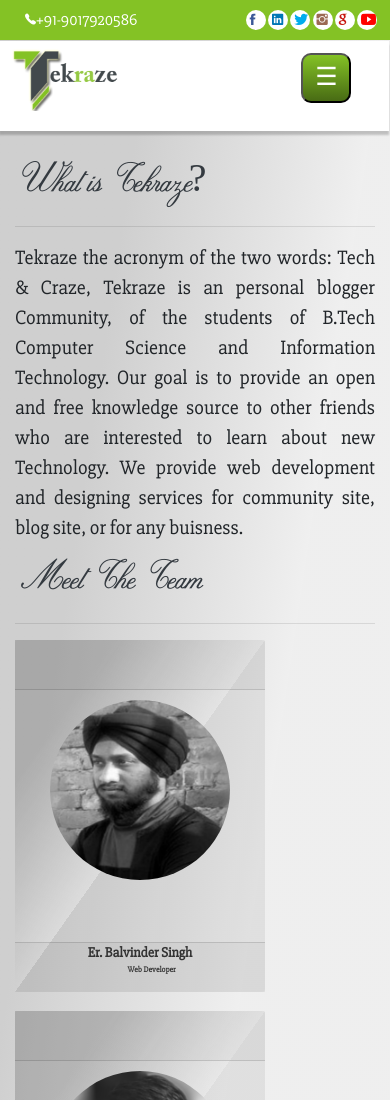
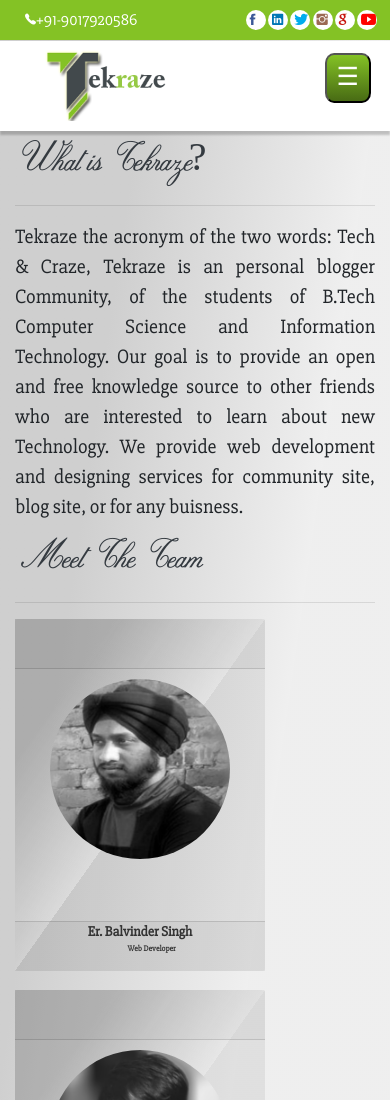
Before and after one commit to iamrgaurav/tekraze-profile-page, a plain HTML site: page index.html in a window 390 px wide. Shown: the top 1100 px of the page. Drawn offline with Linux system fonts and the light colour scheme; some packages are replaced by stand-ins of ours; files whose address does not match are found by name.

Commit message:
"header corrected"

```diff
--- a/css/style.css
+++ b/css/style.css
@@ -588,6 +588,13 @@ footer span{
   padding: 10px;
   flex-direction: column;
 }
+
+.no-gutter > [class*='col-'] {
+    padding-right:0;
+    padding-left:0;
+}
+
+
 #rg-map
 {
   display: flex;
@@ -650,47 +657,47 @@ footer .rg-contact-us >h3{
   .top-header .size-sm { font-size: 15px; padding: 0;}
   .top-header .step {
     line-height: 0;
-    background-color: white;
     width: 10%;
+  }
+  .main-content{
+    margin:10px 0 0 0;
   }
   .logo{display:none;}
   .rg-navbar-wrapper{
     margin:0;
     height: 90px;
     width:100%;
-  left:-1px;
     background-color:white;
     box-shadow:0px 4px 2px rgba(0,0,0,0.2);
-    position: absolute;
+    position: relative;
   }
   .rg-navbar-header{
     display: flex;
     position: relative;
-    left: 10px;
+
     flex-direction: row-reverse;
+    text-align: center;
   }
   .rg-navbar-header>.logo{
     display: inline-flex;
     position: fixed;
     padding: 0;
-    height: 70px;
+    height: 80px;
     width: 100%;
-    position: fixed;
+    margin:0 0;
+    text-align: center;
+    position: relative;
 }
   .rg-navbar-collapse{
     height: 100%;
-    width: 90%;
+    width: 100%;
 }
 
   .top-header .social-icon span{
     height: 20px;
     width: 20px;
   }
-  .main-content
-  {
-    position: relative;
-    top:120px;
-  }
+
   .header-fixed
   {
     position: fixed;
@@ -698,7 +705,7 @@ footer .rg-contact-us >h3{
     left:0;
     margin: 0;
     margin-top:0;
-    height: 15%;
+    height: 90px;
     background-color:white;
     box-shadow:0px 4px 2px rgba(0,0,0,0.2);
 }
@@ -712,15 +719,14 @@ footer .rg-contact-us >h3{
     width:50px;
     position: relative;
     top:20%;
-    left:-8%;
     z-index: 1100;
   }
 
 
   #collapsible-rg-navbar{
     z-index: 900;
-    position: absolute;
-    top:123px;
+    position: relative;
+    top:50px;
     left:5%;
     display:none;
     height:200px;
@@ -751,7 +757,7 @@ footer .rg-contact-us >h3{
   .rg-navbar-wrapper ul li.brand-space{
     display:none;
   }
-  .rg-navbar-wrapper .rg-nav-item
+  .rg-nav-item
   {
     flex-direction: column;
   }
--- a/index.html
+++ b/index.html
@@ -82,11 +82,11 @@
             </div>
           </div>
         </div>
-        <div class = "row">
+        <div class = "row no-gutter">
           <div class = "col-12">
             <nav class = "rg-navbar-wrapper">
               <div class = "rg-navbar-header">
-                <button class = "rg-navbar-toggler" type = "button" data-toggle = "rg-collapse" data-target = "#collapsible-rg-navbar">
+                <button class = "rg-navbar-toggler" type = "button">
                   &#9776;
                 </button>
                 <div class = "logo">
```
